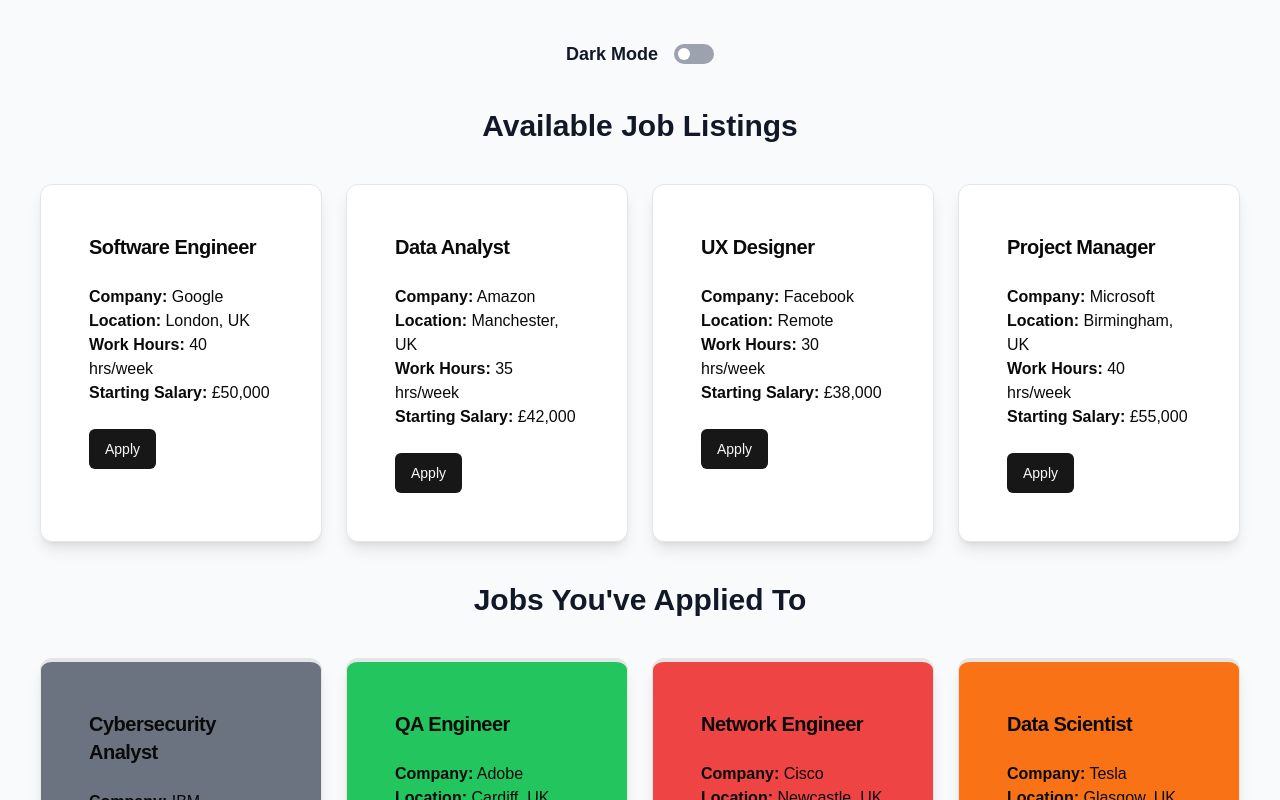
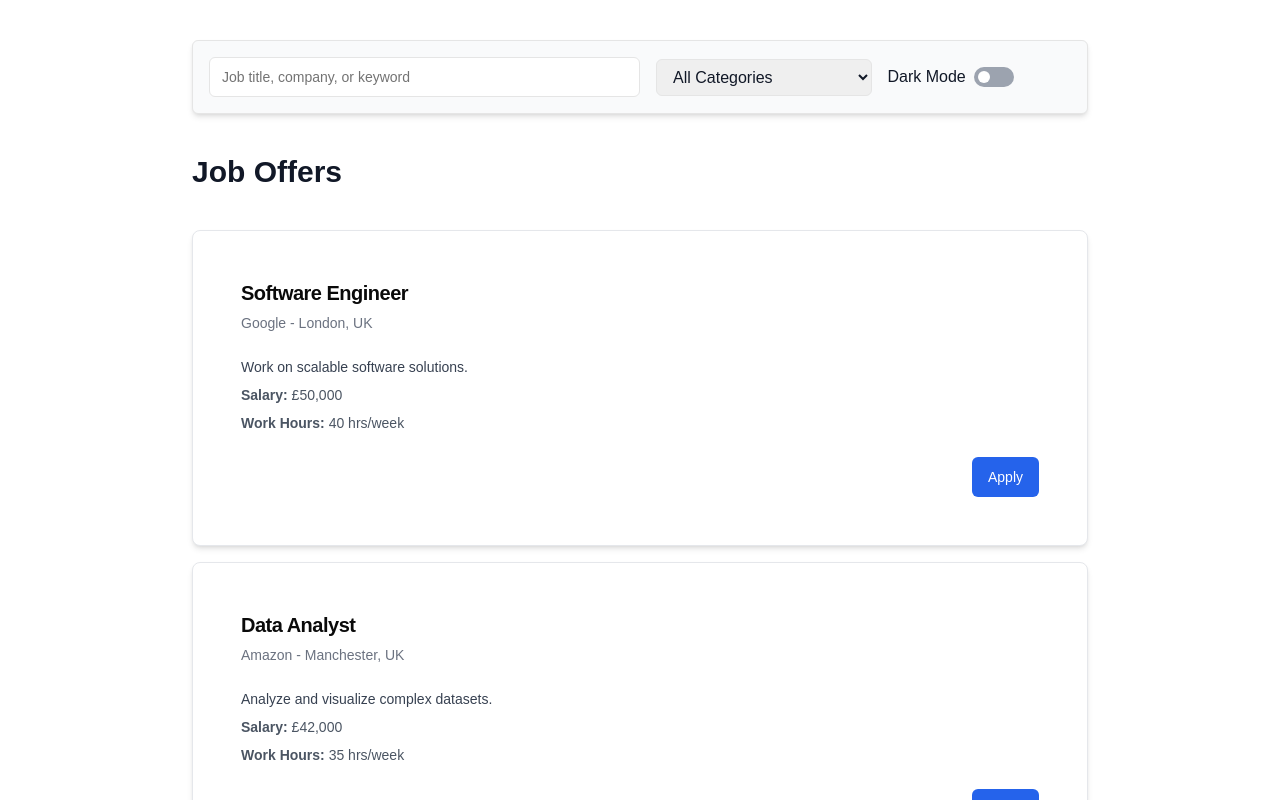
Before and after one commit to angelmohamed/teamleopard, a Next.js app: page /dashboard in a window 1280 px wide. Shown: the top 800 px of the page. Built offline with nearby package versions, Linux system fonts and the light colour scheme.

Commit message:
Listing Adjustments for Job Offers

```diff
--- a/app/dashboard/page.js
+++ b/app/dashboard/page.js
@@ -1,77 +1,6 @@
-// import React from "react";
-// import { Card, CardHeader, CardTitle, CardContent, CardFooter } from "@/components/ui/card";
-// import { Button } from "@/components/ui/button";
+"use client";
 
-// const jobOffers = [
-//   { title: "Software Engineer", location: "London, UK", hours: 40, salary: "£50,000" },
-//   { title: "Data Analyst", location: "Manchester, UK", hours: 35, salary: "£42,000" },
-//   { title: "UX Designer", location: "Remote", hours: 30, salary: "£38,000" },
-//   { title: "Project Manager", location: "Birmingham, UK", hours: 40, salary: "£55,000" },
-//   { title: "DevOps Engineer", location: "Edinburgh, UK", hours: 37, salary: "£52,000" },
-//   { title: "Product Manager", location: "Liverpool, UK", hours: 40, salary: "£60,000" },
-//   { title: "Frontend Developer", location: "Bristol, UK", hours: 35, salary: "£45,000" },
-//   { title: "Backend Developer", location: "Oxford, UK", hours: 38, salary: "£48,000" }
-// ];
-
-// const appliedJobs = [
-//   { title: "Data Scientist", location: "Glasgow, UK", hours: 37, salary: "£55,000", status: "pending" },
-//   { title: "Network Engineer", location: "Newcastle, UK", hours: 40, salary: "£50,000", status: "rejected" },
-//   { title: "Cybersecurity Analyst", location: "Remote", hours: 36, salary: "£58,000", status: "accepted" },
-//   { title: "QA Engineer", location: "Cardiff, UK", hours: 35, salary: "£46,000", status: "waiting" }
-// ];
-
-// const statusColors = {
-//   pending: "bg-gray-500",
-//   rejected: "bg-red-500",
-//   accepted: "bg-green-500",
-//   waiting: "bg-orange-500"
-// };
-
-// const JobList = () => {
-//   return (
-//     <div className="min-h-screen flex flex-col items-center justify-center bg-gray-100 p-4">
-//       <h2 className="text-2xl font-semibold text-gray-800 mb-6 text-center w-full">Available Job Listings</h2>
-//       <div className="grid grid-cols-4 gap-4 mb-10">
-//         {jobOffers.map((job, index) => (
-//           <Card key={index} className="p-6 shadow-md bg-white">
-//             <CardHeader>
-//               <CardTitle className="text-xl font-semibold text-gray-800">{job.title}</CardTitle>
-//             </CardHeader>
-//             <CardContent>
-//               <p className="text-gray-600"><strong>Location:</strong> {job.location}</p>
-//               <p className="text-gray-600"><strong>Work Hours:</strong> {job.hours} hrs/week</p>
-//               <p className="text-gray-600"><strong>Starting Salary:</strong> {job.salary}</p>
-//             </CardContent>
-//             <CardFooter>
-//               <Button variant="default" className="bg-blue-600 text-white px-4 py-2 rounded-md hover:bg-blue-700">Apply</Button>
-//             </CardFooter>
-//           </Card>
-//         ))}
-//       </div>
-
-//       <h2 className="text-2xl font-semibold text-gray-800 mb-6 text-center w-full">Jobs You've Applied To</h2>
-//       <div className="grid grid-cols-4 gap-4">
-//         {appliedJobs.map((job, index) => (
-//           <Card key={index} className="p-6 shadow-md bg-white border-t-4 {statusColors[job.status]}">
-//             <CardHeader>
-//               <CardTitle className="text-xl font-semibold text-gray-800">{job.title}</CardTitle>
-//             </CardHeader>
-//             <CardContent>
-//               <p className="text-gray-600"><strong>Location:</strong> {job.location}</p>
-//               <p className="text-gray-600"><strong>Work Hours:</strong> {job.hours} hrs/week</p>
-//               <p className="text-gray-600"><strong>Starting Salary:</strong> {job.salary}</p>
-//             </CardContent>
-//             <CardFooter>
-//               <span className={`text-white text-sm px-3 py-1 rounded-md ${statusColors[job.status]}`}>{job.status.charAt(0).toUpperCase() + job.status.slice(1)}</span>
-//             </CardFooter>
-//           </Card>
-//         ))}
-//       </div>
-//     </div>
-//   );
-// };
-
-"use client";
+// export default JobList;
 import React, { useState } from "react";
 import { Card, CardHeader, CardTitle, CardContent, CardFooter } from "@/components/ui/card";
 import { Button } from "@/components/ui/button";
@@ -80,24 +9,24 @@
 import { Switch } from "@/components/ui/switch";
 
 const jobOffers = [
-  { title: "Software Engineer", location: "London, UK", hours: 40, salary: "£50,000", company: "Google", category: "Tech" },
-  { title: "Data Analyst", location: "Manchester, UK", hours: 35, salary: "£42,000", company: "Amazon", category: "Data" },
-  { title: "UX Designer", location: "Remote", hours: 30, salary: "£38,000", company: "Facebook", category: "Design" },
-  { title: "Project Manager", location: "Birmingham, UK", hours: 40, salary: "£55,000", company: "Microsoft", category: "Management" }
+  { title: "Software Engineer", location: "London, UK", hours: 40, salary: "£50,000", company: "Google", category: "Tech", description: "Work on scalable software solutions." },
+  { title: "Data Analyst", location: "Manchester, UK", hours: 35, salary: "£42,000", company: "Amazon", category: "Data", description: "Analyze and visualize complex datasets." },
+  { title: "UX Designer", location: "Remote", hours: 30, salary: "£38,000", company: "Facebook", category: "Design", description: "Design user-friendly interfaces and experiences." },
+  { title: "Project Manager", location: "Birmingham, UK", hours: 40, salary: "£55,000", company: "Microsoft", category: "Management", description: "Lead and coordinate software development teams." }
 ];
 
 const appliedJobs = [
-  { title: "Cybersecurity Analyst", location: "Remote", hours: 36, salary: "£58,000", company: "IBM", status: "pending" },
-  { title: "QA Engineer", location: "Cardiff, UK", hours: 35, salary: "£46,000", company: "Adobe", status: "accepted" },
+  { title: "Cybersecurity Analyst", location: "Remote", hours: 36, salary: "£58,000", company: "IBM", status: "applied" },
+  { title: "QA Engineer", location: "Cardiff, UK", hours: 35, salary: "£46,000", company: "Adobe", status: "interview" },
   { title: "Network Engineer", location: "Newcastle, UK", hours: 40, salary: "£50,000", company: "Cisco", status: "rejected" },
-  { title: "Data Scientist", location: "Glasgow, UK", hours: 37, salary: "£55,000", company: "Tesla", status: "waiting" }
+  { title: "Data Scientist", location: "Glasgow, UK", hours: 37, salary: "£55,000", company: "Tesla", status: "offer" }
 ];
 
 const statusColors = {
-  pending: "bg-gray-500",
-  rejected: "bg-red-500",
-  accepted: "bg-green-500",
-  waiting: "bg-orange-500"
+  applied: "bg-gray-600",
+  interview: "bg-blue-500",
+  rejected: "bg-red-600",
+  offer: "bg-green-600"
 };
 
 const JobList = () => {
@@ -105,47 +34,59 @@
   const [categoryFilter, setCategoryFilter] = useState("All");
   const [darkMode, setDarkMode] = useState(false);
 
+  const filteredJobs = jobOffers.filter(job =>
+    (categoryFilter === "All" || job.category === categoryFilter) &&
+    job.title.toLowerCase().includes(searchQuery.toLowerCase())
+  );
+
   return (
-    <div className={`min-h-screen flex flex-col items-center ${darkMode ? "bg-gray-900 text-white" : "bg-gray-50 text-gray-900"} p-10 space-y-10`}>
-      <div className="flex items-center space-x-4">
-        <span className="text-lg font-semibold">Dark Mode</span>
-        <Switch checked={darkMode} onCheckedChange={() => setDarkMode(!darkMode)} />
+    <div className={`min-h-screen flex flex-col items-center ${darkMode ? "bg-gray-900 text-white" : "bg-white text-gray-900"} p-6 md:p-10 space-y-6 md:space-y-10`}>
+      <div className="flex flex-col md:flex-row items-center space-y-4 md:space-y-0 md:space-x-4 w-full max-w-4xl border p-4 bg-gray-50 shadow-md rounded-md">
+        <Input type="text" placeholder="Job title, company, or keyword" value={searchQuery} onChange={(e) => setSearchQuery(e.target.value)} className="p-3 border rounded-md w-full md:w-1/2" />
+        <Select value={categoryFilter} onChange={(e) => setCategoryFilter(e.target.value)} className="p-3 border rounded-md w-full md:w-1/4">
+          <option value="All">All Categories</option>
+          <option value="Tech">Tech</option>
+          <option value="Data">Data</option>
+          <option value="Design">Design</option>
+          <option value="Management">Management</option>
+        </Select>
+        <div className="flex items-center space-x-2">
+          <span>Dark Mode</span>
+          <Switch checked={darkMode} onCheckedChange={() => setDarkMode(!darkMode)} />
+        </div>
       </div>
-      <h2 className="text-3xl font-bold">Available Job Listings</h2>
-      <div className="grid grid-cols-4 gap-6">
-        {jobOffers.map((job, index) => (
-          <Card key={index} className="p-6 shadow-lg bg-white rounded-xl">
+      <h2 className="text-2xl md:text-3xl font-bold w-full max-w-4xl text-left">Job Offers</h2>
+      <div className="w-full max-w-4xl space-y-4">
+        {filteredJobs.map((job, index) => (
+          <Card key={index} className="p-4 md:p-6 shadow-md bg-white rounded-lg border border-gray-200 hover:shadow-lg transition-all cursor-pointer">
             <CardHeader>
-              <CardTitle className="text-xl font-semibold">{job.title}</CardTitle>
+              <CardTitle className="text-lg md:text-xl font-semibold">{job.title}</CardTitle>
+              <p className="text-sm text-gray-500">{job.company} - {job.location}</p>
             </CardHeader>
-            <CardContent>
-              <p><strong>Company:</strong> {job.company}</p>
-              <p><strong>Location:</strong> {job.location}</p>
-              <p><strong>Work Hours:</strong> {job.hours} hrs/week</p>
-              <p><strong>Starting Salary:</strong> {job.salary}</p>
+            <CardContent className="space-y-2">
+              <p className="text-gray-700 text-sm">{job.description}</p>
+              <p className="text-gray-600 text-sm"><strong>Salary:</strong> {job.salary}</p>
+              <p className="text-gray-600 text-sm"><strong>Work Hours:</strong> {job.hours} hrs/week</p>
             </CardContent>
-            <CardFooter>
-              <Button variant="default">Apply</Button>
+            <CardFooter className="flex justify-end">
+              <Button variant="default" className="bg-blue-600 text-white px-4 py-2 rounded-md hover:bg-blue-700">Apply</Button>
             </CardFooter>
           </Card>
         ))}
       </div>
-      <h2 className="text-3xl font-bold mt-10">Jobs You've Applied To</h2>
-      <div className="grid grid-cols-4 gap-6">
+      <h2 className="text-2xl md:text-3xl font-bold w-full max-w-4xl text-left mt-10">Jobs You've Applied To</h2>
+      <div className="w-full max-w-4xl space-y-4">
         {appliedJobs.map((job, index) => (
-          <Card key={index} className={`p-6 shadow-lg bg-white rounded-xl border-t-4 ${statusColors[job.status]}`}>
+          <Card key={index} className={`p-4 md:p-6 shadow-md rounded-lg border ${statusColors[job.status]} text-white`}>
             <CardHeader>
-              <CardTitle className="text-xl font-semibold">{job.title}</CardTitle>
+              <CardTitle className="text-lg md:text-xl font-semibold">{job.title}</CardTitle>
+              <p className="text-sm">{job.company} - {job.location}</p>
             </CardHeader>
-            <CardContent>
-              <p><strong>Company:</strong> {job.company}</p>
-              <p><strong>Location:</strong> {job.location}</p>
+            <CardContent className="space-y-2">
+              <p><strong>Salary:</strong> {job.salary}</p>
               <p><strong>Work Hours:</strong> {job.hours} hrs/week</p>
-              <p><strong>Starting Salary:</strong> {job.salary}</p>
+              <p className="font-semibold uppercase">{job.status}</p>
             </CardContent>
-            <CardFooter>
-              <span className={`text-white px-3 py-1 rounded-md ${statusColors[job.status]}`}>{job.status.charAt(0).toUpperCase() + job.status.slice(1)}</span>
-            </CardFooter>
           </Card>
         ))}
       </div>
```
